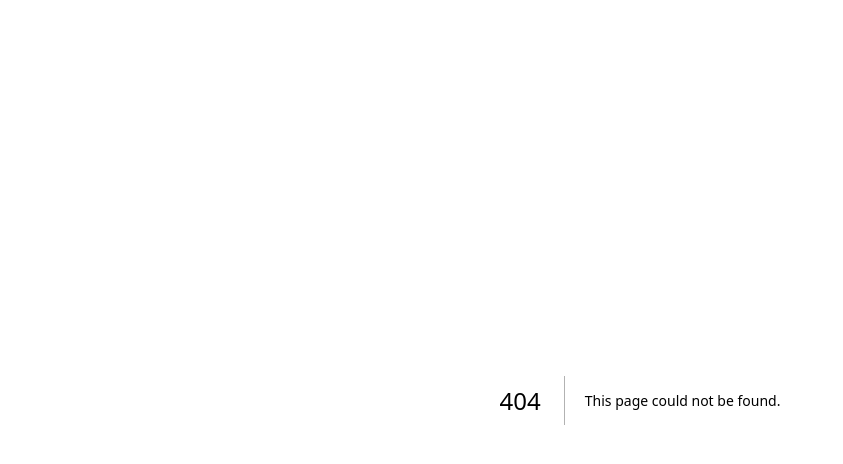
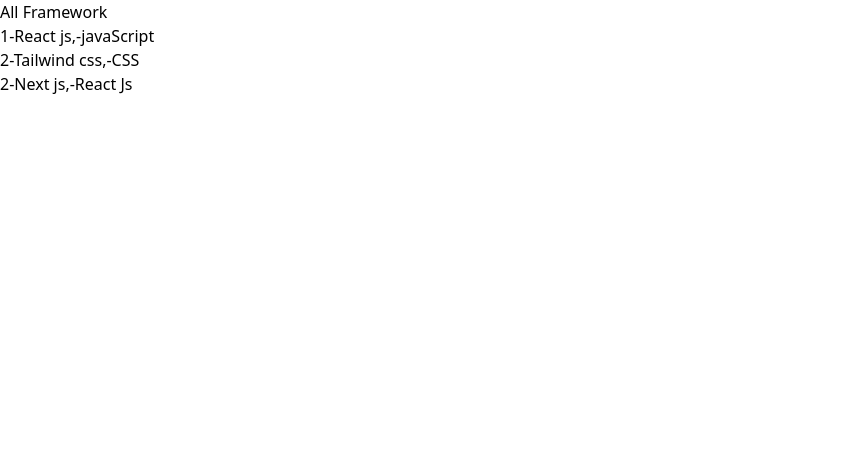
Before and after one commit to SabujMahonto/nextjs-pre-rendering, a Next.js app: page /framework in a window 1280 px wide. Before the commit this address had no page. Shown: the top 464 px of the page, without its empty margins (0-843 px from the left). Built offline with nearby package versions, Linux system fonts and the light colour scheme; data requests are answered from the project's data file.

Commit message:
server side rendering SSR getSErverSideProps useing done

```diff
--- a/db.json
+++ b/db.json
@@ -25,5 +25,57 @@
       "title": "perfume wild stone",
       "price": 120
     }
+  ],
+  "courses":[
+    {
+      "id":1,
+      "title":"Web Development",
+      "price":10000
+    },
+    {
+      "id":2,
+      "title":"UX-UY Design",
+      "price":8000
+    },
+    {
+      "id":3,
+      "title":"Cyber Security",
+      "price":12000
+    }
+  ],
+  "cars":[
+    {
+      "id":1,
+      "title":"lumber gini",
+      "price":2400000
+    },
+    {
+      "id":2,
+      "title":"Tata",
+      "price":5600000
+    },
+    {
+      "id":3,
+      "title":"ToYota",
+      "price":2890000
+    }
+  ],
+  "frameworks":[
+    {
+      "id":1,
+      "title":"React js",
+      "core":"javaScript"
+    },
+    {
+      "id":2,
+      "title":"Tailwind css",
+      "core":"CSS"
+    },
+    {
+      "id":2,
+      "title":"Next js",
+      "core":"React Js"
+    }
   ]
+
 }
--- a/next.config.js
+++ b/next.config.js
@@ -1,6 +1,7 @@
 /** @type {import('next').NextConfig} */
 const nextConfig = {
   reactStrictMode: true,
+  output:"standalone"
 }
 
 module.exports = nextConfig
--- /dev/null
+++ b/pages/framework/index.js
@@ -0,0 +1,30 @@
+import React from 'react'
+
+export default function Framework({frameworks}) {
+
+  return (
+    <div>
+        <h2>All Framework</h2>
+        {
+        frameworks.map(framework =>(
+
+            <div key={framework.id}>
+            <h3>{framework.id}-{framework.title},-{framework.core}</h3>
+            </div>
+        ))
+
+        }
+    </div>
+  )
+}
+
+export async function getServerSideProps(){
+    const res = await fetch(" http://localhost:4000/frameworks");
+    const data = await res.json();
+
+    return{
+        props:{
+            frameworks : data,
+        }
+    }
+}
```
